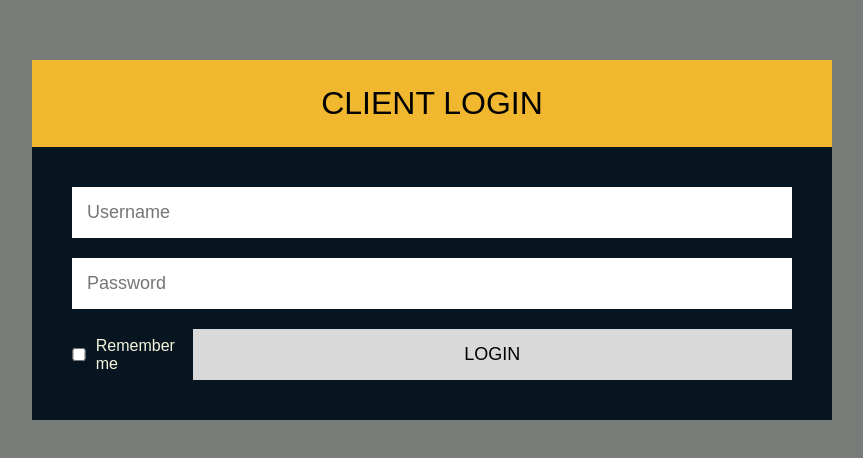
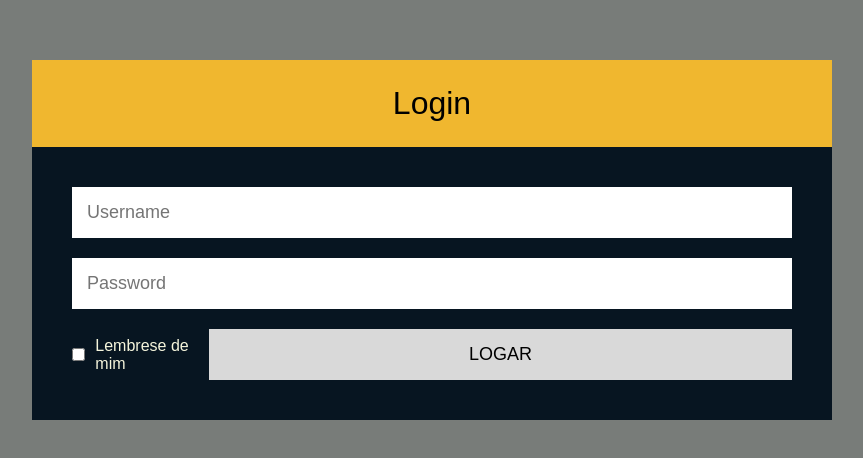
Before and after one commit to willian193/HTML-CSS-JS, a plain HTML site: page tela_de_Login/index.html in a window 1280 px wide. Shown: the part 160-618 px from the top of the page, without its empty margins (208-1071 px from the left). Drawn offline with Linux system fonts and the light colour scheme.

Commit message:
Update index.html

```diff
--- a/tela_de_Login/index.html
+++ b/tela_de_Login/index.html
@@ -15,7 +15,7 @@
     <div class="login-box">
 
         <div class="topo">
-            <h1>CLIENT LOGIN</h1>
+            <h1>Login</h1>
         </div>
 
         <div class="conteudo">
@@ -28,10 +28,10 @@
 
                 <label>
                     <input type="checkbox">
-                    Remember me
+                    Lembrese de mim
                 </label>
 
-                <button>LOGIN</button>
+                <button>LOGAR</button>
 
             </div>
 
```
